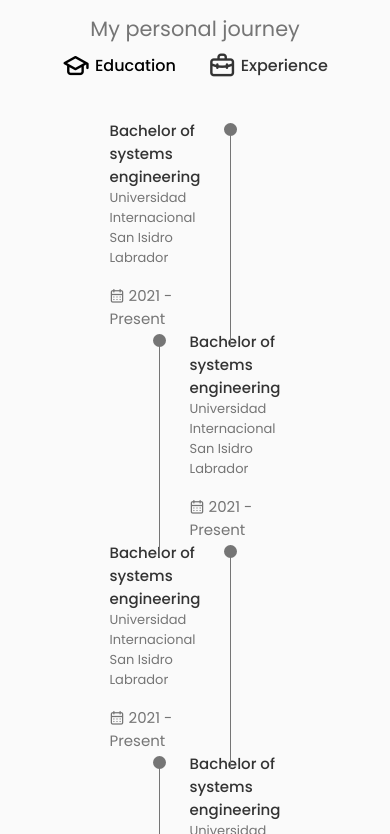
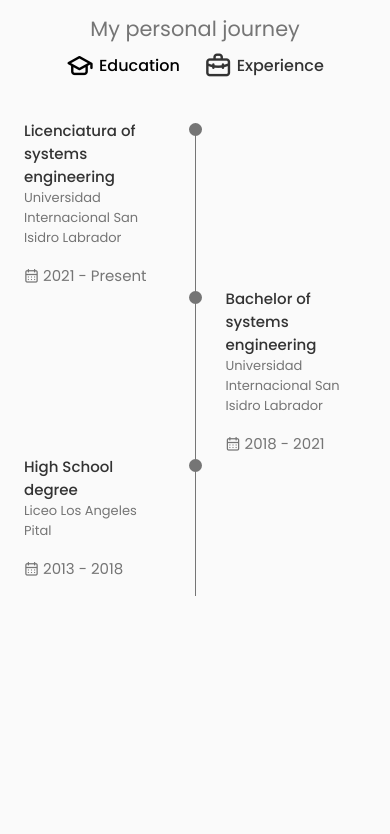
Before and after one commit to Bleer30/Portfolio, a React (Vite) app: page /skills in a window 390 px wide. Shown: the part 890-1724 px from the top of the page. After the commit the page ends 1582 px from the top, so only its background shows below. Built offline with nearby package versions, Linux system fonts and the light colour scheme.

Commit message:
add functionality to titles and change styles

```diff
--- a/src/componets/qualification/Qualification.css
+++ b/src/componets/qualification/Qualification.css
@@ -79,3 +79,37 @@
     background-color: var(--text-color);
     transform: translate(6px, -7px);
 }
+
+/*=============== BREAKPOINTS ===============*/
+/* For large devices */
+@media screen and (max-width: 992px) {
+    .qualification-container {
+        margin-left: auto;
+        margin-right: auto;
+    }
+  }
+
+  /* For medium devices */
+  @media screen and (max-width: 768px) {
+    .qualification-container{
+        margin-left: var(--mb-1-5);
+        margin-right: var(--mb-1-5);
+    }
+  }
+
+  @media screen and (max-width: 576px) {
+    .qualification-sections{
+        grid-template-columns: initial;
+    }
+
+    .qualification-button{
+        margin: 0 var(--mb-0-75);
+    }
+  }
+
+  /* For small devices */
+  @media screen and (max-width: 350px) {
+    .qualification-data{
+        gap: 0.5rem;
+    }
+  }
--- a/src/componets/qualification/Qualification.jsx
+++ b/src/componets/qualification/Qualification.jsx
@@ -21,23 +21,37 @@ const Qualification = () => {
                 ? 'qualification-button qualification-active button--flex'
                 : 'qualification-button button--flex'
             }
+            onClick={() => toggleTab(1)}
           >
             <i className="uil uil-graduation-cap qualification-icon"></i>{' '}
             Education
           </div>
 
-          <div className="qualification-button button--flex">
+          <div
+            className={
+              toggleState === 2
+                ? 'qualification-button qualification-active button--flex'
+                : 'qualification-button button--flex'
+            }
+            onClick={() => toggleTab(2)}
+          >
             <i className="uil uil-briefcase-alt qualification-icon"></i>{' '}
             Experience
           </div>
         </div>
 
         <div className="qualification-sections">
-          <div className="qualification-content qualification-content-active">
+          <div
+            className={
+              toggleState === 1
+                ? 'qualification-content qualification-content-active'
+                : 'qualification-content'
+            }
+          >
             <div className="qualification-data">
               <div>
                 <h3 className="qualification-title">
-                  Bachelor of systems engineering
+                  Licenciatura of systems engineering
                 </h3>
                 <span className="qualification-subtitle">
                   Universidad Internacional San Isidro Labrador
@@ -69,21 +83,42 @@ const Qualification = () => {
                   Universidad Internacional San Isidro Labrador
                 </span>
                 <div className="qualification-calender">
-                  <i className="uil uil-calendar-alt"></i> 2021 - Present
+                  <i className="uil uil-calendar-alt"></i> 2018 - 2021
                 </div>
               </div>
             </div>
 
             <div className="qualification-data">
               <div>
-                <h3 className="qualification-title">
-                  Bachelor of systems engineering
-                </h3>
+                <h3 className="qualification-title">High School degree</h3>
                 <span className="qualification-subtitle">
-                  Universidad Internacional San Isidro Labrador
+                  Liceo Los Angeles Pital
                 </span>
                 <div className="qualification-calender">
-                  <i className="uil uil-calendar-alt"></i> 2021 - Present
+                  <i className="uil uil-calendar-alt"></i> 2013 - 2018
+                </div>
+              </div>
+
+              <div>
+                <span className="qualification-rounder"></span>
+                <span className="qualification-line"></span>
+              </div>
+            </div>
+          </div>
+
+          <div
+            className={
+              toggleState === 2
+                ? 'qualification-content qualification-content-active'
+                : 'qualification-content'
+            }
+          >
+            <div className="qualification-data">
+              <div>
+                <h3 className="qualification-title">Developer</h3>
+                <span className="qualification-subtitle">SIM</span>
+                <div className="qualification-calender">
+                  <i className="uil uil-calendar-alt"></i> 2022 - Present
                 </div>
               </div>
 
@@ -102,96 +137,12 @@ const Qualification = () => {
               </div>
 
               <div>
-                <h3 className="qualification-title">
-                  Bachelor of systems engineering
-                </h3>
+                <h3 className="qualification-title">Freelancer</h3>
                 <span className="qualification-subtitle">
-                  Universidad Internacional San Isidro Labrador
+                  to various people who needed my services
                 </span>
                 <div className="qualification-calender">
-                  <i className="uil uil-calendar-alt"></i> 2021 - Present
-                </div>
-              </div>
-            </div>
-          </div>
-
-          <div className="qualification-content">
-            <div className="qualification-data">
-              <div>
-                <h3 className="qualification-title">
-                  Bachelor of systems engineering
-                </h3>
-                <span className="qualification-subtitle">
-                  Universidad Internacional San Isidro Labrador
-                </span>
-                <div className="qualification-calender">
-                  <i className="uil uil-calendar-alt"></i> 2021 - Present
-                </div>
-              </div>
-
-              <div>
-                <span className="qualification-rounder"></span>
-                <span className="qualification-line"></span>
-              </div>
-            </div>
-
-            <div className="qualification-data">
-              <div></div>
-
-              <div>
-                <span className="qualification-rounder"></span>
-                <span className="qualification-line"></span>
-              </div>
-
-              <div>
-                <h3 className="qualification-title">
-                  Bachelor of systems engineering
-                </h3>
-                <span className="qualification-subtitle">
-                  Universidad Internacional San Isidro Labrador
-                </span>
-                <div className="qualification-calender">
-                  <i className="uil uil-calendar-alt"></i> 2021 - Present
-                </div>
-              </div>
-            </div>
-
-            <div className="qualification-data">
-              <div>
-                <h3 className="qualification-title">
-                  Bachelor of systems engineering
-                </h3>
-                <span className="qualification-subtitle">
-                  Universidad Internacional San Isidro Labrador
-                </span>
-                <div className="qualification-calender">
-                  <i className="uil uil-calendar-alt"></i> 2021 - Present
-                </div>
-              </div>
-
-              <div>
-                <span className="qualification-rounder"></span>
-                <span className="qualification-line"></span>
-              </div>
-            </div>
-
-            <div className="qualification-data">
-              <div></div>
-
-              <div>
-                <span className="qualification-rounder"></span>
-                <span className="qualification-line"></span>
-              </div>
-
-              <div>
-                <h3 className="qualification-title">
-                  Bachelor of systems engineering
-                </h3>
-                <span className="qualification-subtitle">
-                  Universidad Internacional San Isidro Labrador
-                </span>
-                <div className="qualification-calender">
-                  <i className="uil uil-calendar-alt"></i> 2021 - Present
+                  <i className="uil uil-calendar-alt"></i> 2021 - 2022
                 </div>
               </div>
             </div>
```
